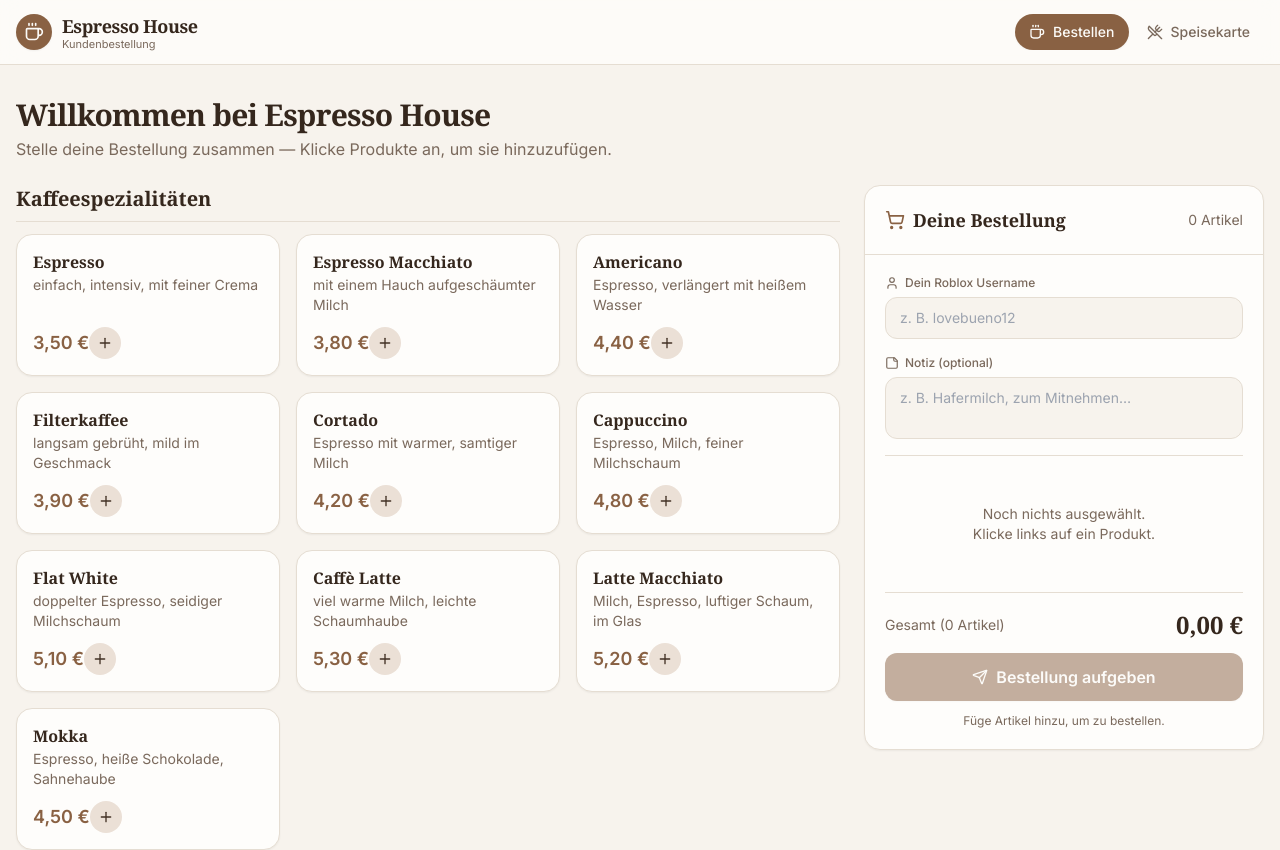
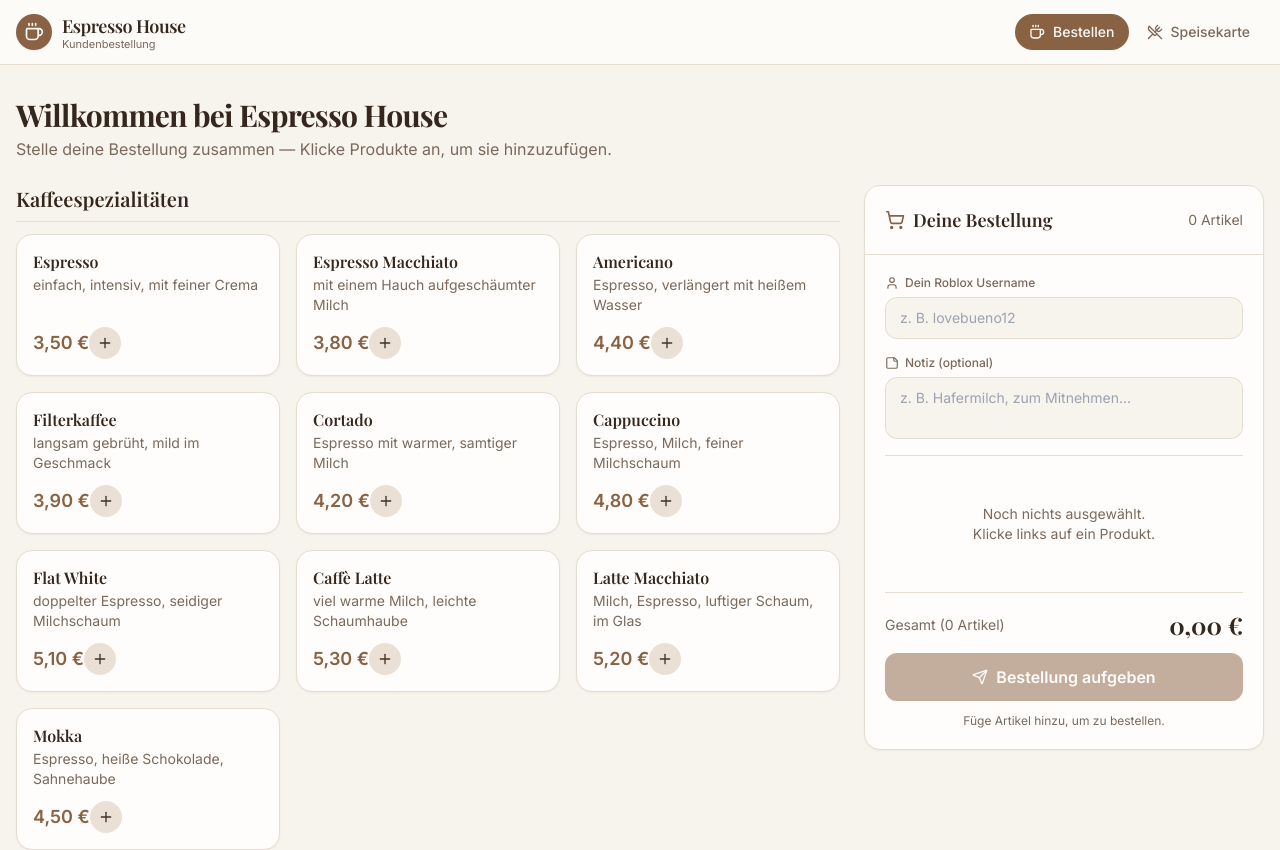
Before and after one commit to maxneugrp/Bestellen-Espresso-House, a React (Vite) app: page /#/ in a window 1280 px wide. Shown: the top 850 px of the page. Built offline with nearby package versions, Linux system fonts and the light colour scheme.

Commit message:
Hopefully fixed fonts

```diff
--- a/src/index.css
+++ b/src/index.css
@@ -1,5 +1,4 @@
-@import url('https://fonts.googleapis.com/css2?family=Inter:wght@400;500;600;700&display=swap');
-
+@import url('https://fonts.googleapis.com/css2?family=Playfair+Display:wght@500;600;700&family=Inter:wght@400;500;600;700&display=swap');
 @tailwind base;
 @tailwind components;
 @tailwind utilities;
```
